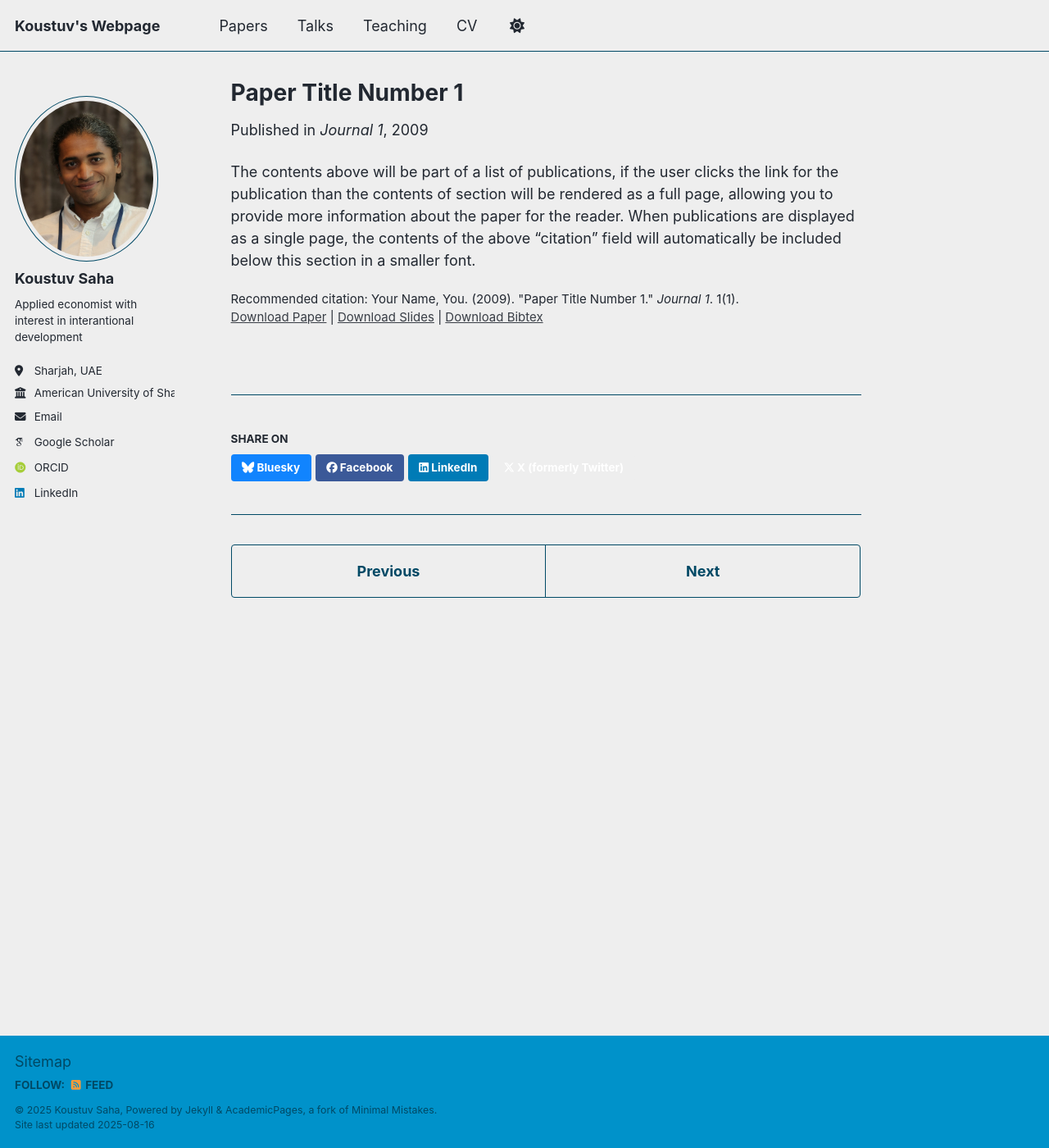
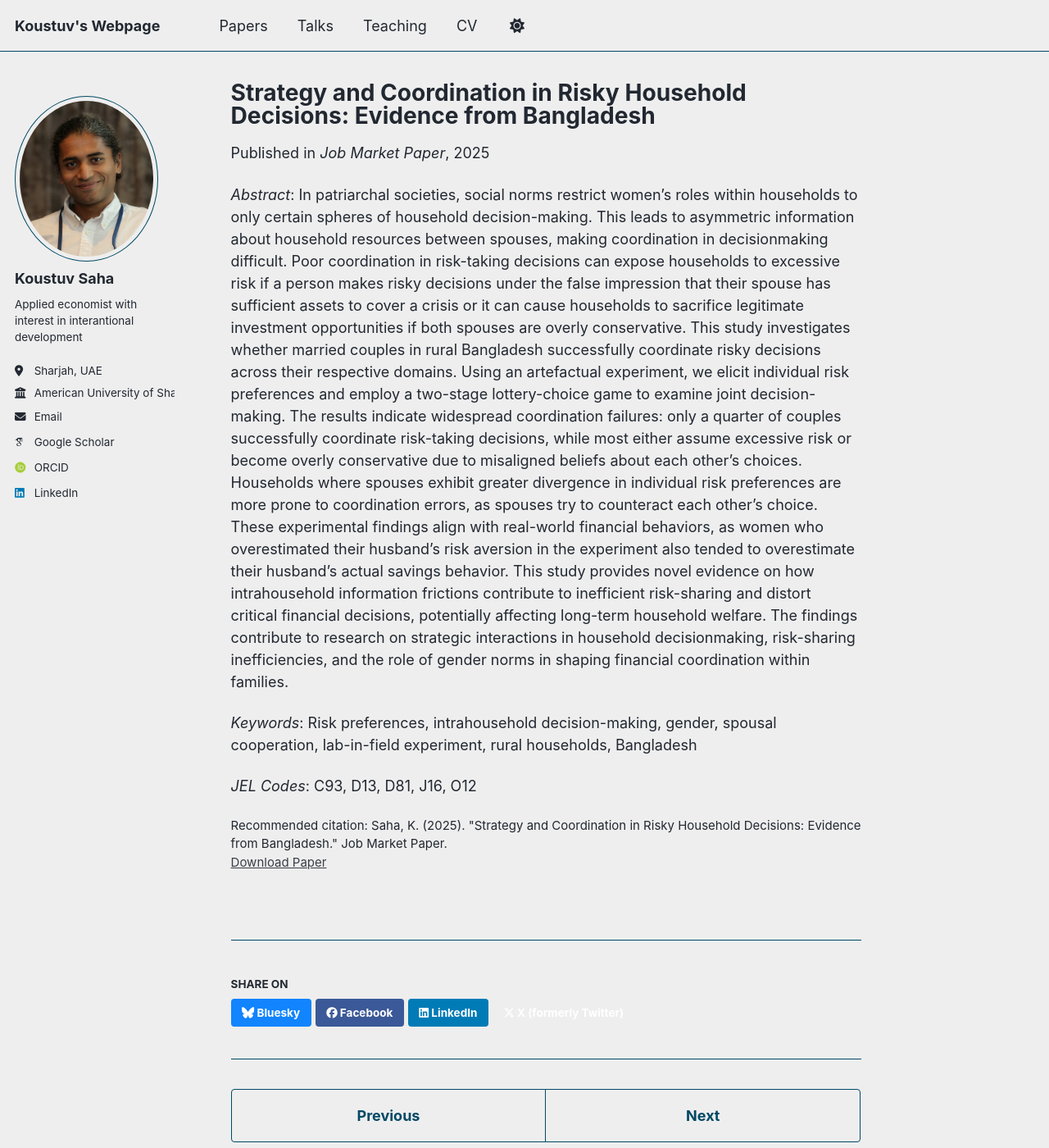
Before and after one commit to sahakoustuv/koustuvsaha.github.io, a Jekyll site: the page built from _publications/2009-10-01-paper-title-number-1.md, in a window 1280 px wide and 1400 px high. Shown: the whole window at 82% size. Built offline with Jekyll 4.4.1, drawn with Linux system fonts in a browser that asks for light colours; some web fonts are replaced; a script that is not in the unit is left out.

Commit message:
Changes to paper_title_number_1

```diff
--- a/_publications/2009-10-01-paper-title-number-1.md
+++ b/_publications/2009-10-01-paper-title-number-1.md
@@ -1,14 +1,42 @@
 ---
-title: "Paper Title Number 1"
+title: "Strategy and Coordination in Risky Household Decisions: Evidence from Bangladesh"
 collection: publications
 category: manuscripts
-permalink: /publication/2009-10-01-paper-title-number-1
-excerpt: 'This paper is about the number 1. The number 2 is left for future work.'
-date: 2009-10-01
-venue: 'Journal 1'
-slidesurl: 'http://academicpages.github.io/files/slides1.pdf'
-paperurl: 'http://academicpages.github.io/files/paper1.pdf'
-bibtexurl: 'http://academicpages.github.io/files/bibtex1.bib'
-citation: 'Your Name, You. (2009). &quot;Paper Title Number 1.&quot; <i>Journal 1</i>. 1(1).'
+permalink: /publication/jmp-risky-household-decisions
+date: 2025-01-01
+venue: "Job Market Paper"
+excerpt: "Job market paper."
+paperurl: /files/JMP_draft.pdf
+# slidesurl: /files/Saha_2025_JMP_slides.pdf   # optional
+# bibtexurl: /files/saha2025jmp.bib            # optional
+citation: 'Saha, K. (2025). "Strategy and Coordination in Risky Household Decisions: Evidence from Bangladesh." Job Market Paper.'
 ---
-The contents above will be part of a list of publications, if the user clicks the link for the publication than the contents of section will be rendered as a full page, allowing you to provide more information about the paper for the reader. When publications are displayed as a single page, the contents of the above "citation" field will automatically be included below this section in a smaller font.
+
+*Abstract*: In patriarchal societies, social norms restrict women’s roles within households to
+only certain spheres of household decision-making. This leads to asymmetric information
+about household resources between spouses, making coordination in decisionmaking
+difficult. Poor coordination in risk-taking decisions can expose households to
+excessive risk if a person makes risky decisions under the false impression that their
+spouse has sufficient assets to cover a crisis or it can cause households to sacrifice legitimate
+investment opportunities if both spouses are overly conservative. This study
+investigates whether married couples in rural Bangladesh successfully coordinate risky
+decisions across their respective domains. Using an artefactual experiment, we elicit
+individual risk preferences and employ a two-stage lottery-choice game to examine joint
+decision-making. The results indicate widespread coordination failures: only a quarter
+of couples successfully coordinate risk-taking decisions, while most either assume excessive
+risk or become overly conservative due to misaligned beliefs about each other’s
+choices. Households where spouses exhibit greater divergence in individual risk preferences
+are more prone to coordination errors, as spouses try to counteract each other’s
+choice. These experimental findings align with real-world financial behaviors, as women
+who overestimated their husband’s risk aversion in the experiment also tended to overestimate
+their husband’s actual savings behavior. This study provides novel evidence
+on how intrahousehold information frictions contribute to inefficient risk-sharing and
+distort critical financial decisions, potentially affecting long-term household welfare.
+The findings contribute to research on strategic interactions in household decisionmaking,
+risk-sharing inefficiencies, and the role of gender norms in shaping financial
+coordination within families.
+
+*Keywords*: Risk preferences, intrahousehold decision-making, gender, spousal cooperation,
+lab-in-field experiment, rural households, Bangladesh
+
+*JEL Codes*: C93, D13, D81, J16, O12
```
Also changed, not shown: 1 other file.
